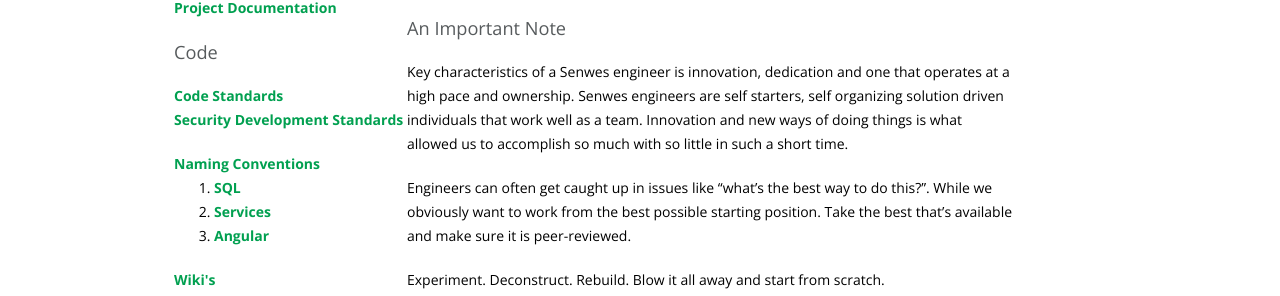
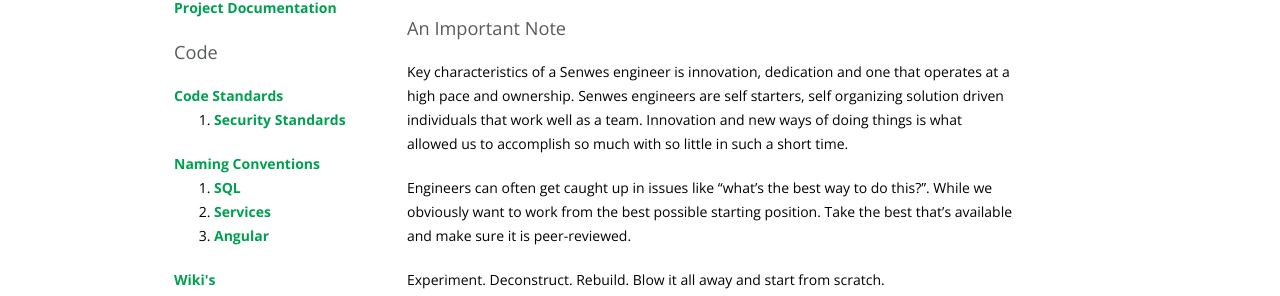
Before and after one commit to Senwes/senwes.github.io, a Jekyll site: the page built from index.md, in a window 1280 px wide. Shown: the part 440-736 px from the top of the page. Built offline with Jekyll 4.4.1, drawn with Linux system fonts in a browser that asks for light colours; nearby versions of some CDN libraries.

Commit message:
security link

```diff
--- a/_includes/nav.html
+++ b/_includes/nav.html
@@ -30,11 +30,11 @@
         <li{% if page.body_class=='code' %} class="active" {% endif %}>
             <li{% if page.body_class=='code' %} class="active" {% endif %}>
                 <a href="{{ site.baseurl }}/topics/code-standards.html">Code Standards</a>
-                <ul>
+                <ol>
                     <li><a
                             href="https://senwes.sharepoint.com/sites/KnowledgeBase909/_layouts/15/doc.aspx?sourcedoc={dd0dd620-3f00-4310-9127-a56d6a013cad}&action=edit">Security
-                            Development Standards</a></li>
-                </ul>
+                            Standards</a></li>
+                </ol>
                 </li>
                 </li>
 
```
